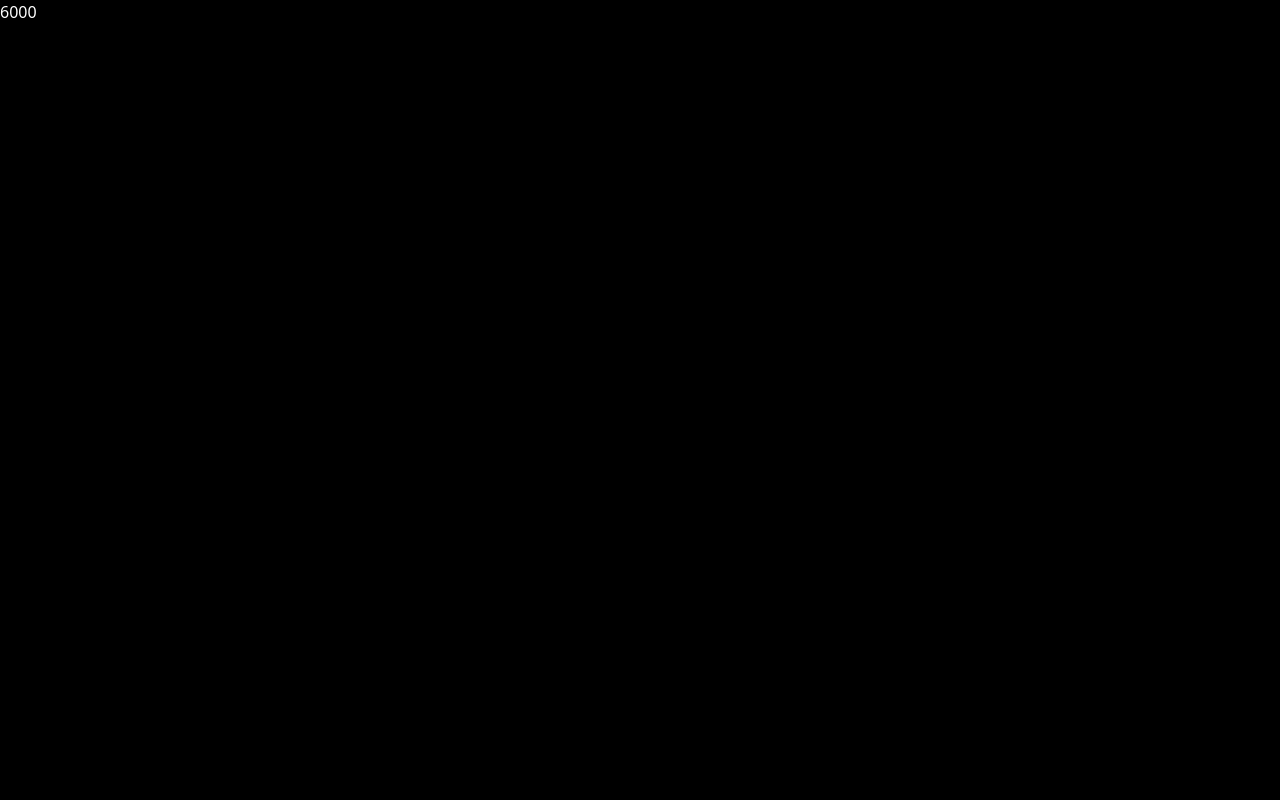
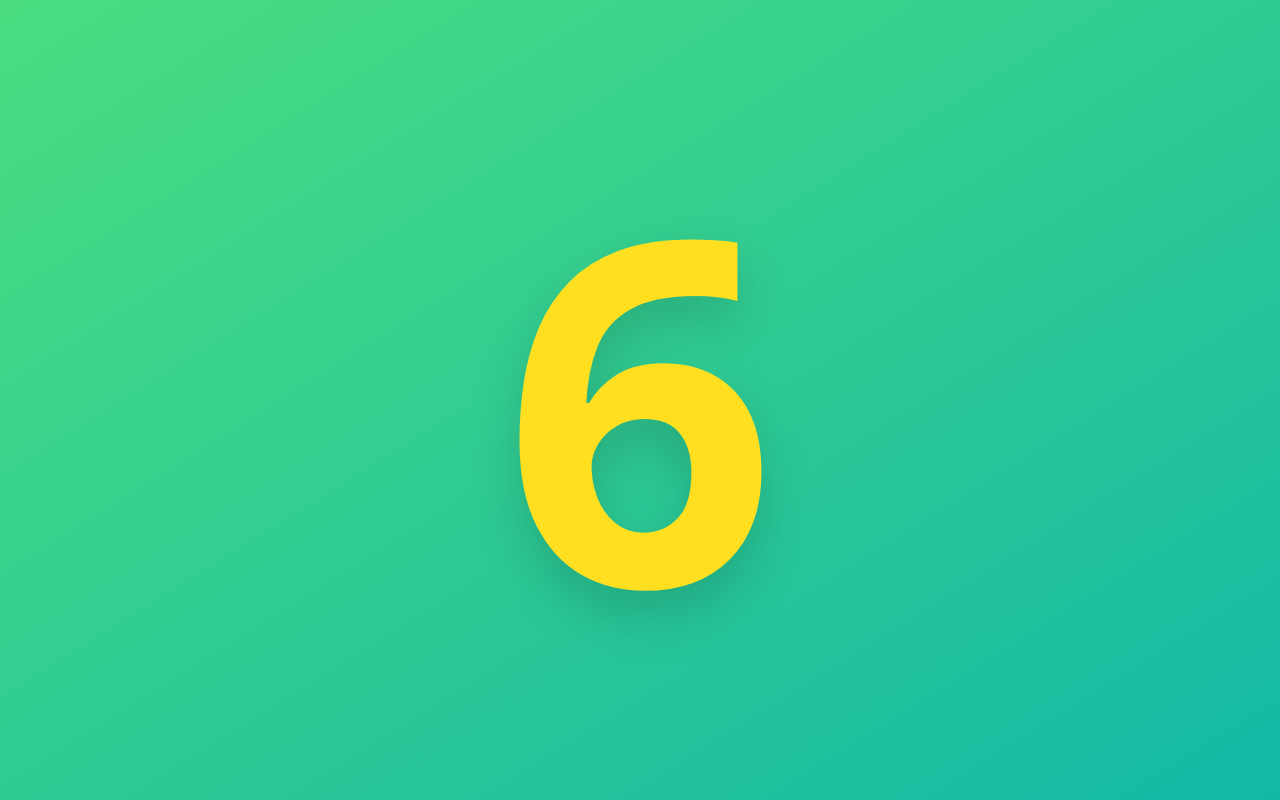
Before and after one commit to 2paperstar/2025-impact-ai-hackathon-screen, a React (Vite) app: page / in a window 1280 px wide. Built offline with nearby package versions, Linux system fonts and the light colour scheme; a web font is replaced by a local one.

Commit message:
feat: countdown

```diff
--- a/src/countdown.tsx
+++ b/src/countdown.tsx
@@ -1,7 +1,50 @@
+import { useEffect, useState } from "react";
+import { motion, AnimatePresence } from "motion/react";
+
+const colorCombinations = [
+  { from: "#7C3AED", to: "#3B82F6" }, // purple to blue
+  { from: "#EC4899", to: "#FB923C" }, // pink to orange
+  { from: "#4ADE80", to: "#14B8A6" }, // green to teal
+  { from: "#EF4444", to: "#FBBF24" }, // red to yellow
+  { from: "#6366F1", to: "#A78BFA" }, // indigo to purple
+];
+
 export const Countdown = ({ time }: { time: number }) => {
+  const [isVisible, setIsVisible] = useState(true);
+  const [colorIndex, setColorIndex] = useState(0);
+
+  useEffect(() => {
+    setIsVisible(false);
+    setColorIndex((prev) => (prev + 1) % colorCombinations.length);
+    const timer = setTimeout(() => setIsVisible(true), 50);
+    return () => clearTimeout(timer);
+  }, [time]);
+
+  const currentColors = colorCombinations[colorIndex];
+
   return (
-    <div className="fixed inset-0 bg-black text-white">
-      <div>{time}</div>
-    </div>
+    <motion.div
+      initial={false}
+      animate={{
+        background: `linear-gradient(to bottom right, ${currentColors.from}, ${currentColors.to})`,
+      }}
+      transition={{ duration: 0.2, ease: "easeInOut" }}
+      className="fixed inset-0 text-yellow-300 flex items-center justify-center"
+    >
+      <AnimatePresence mode="wait">
+        {isVisible && (
+          <motion.div
+            key={time}
+            initial={{ opacity: 0, scale: 0.5 }}
+            animate={{ opacity: 1, scale: 1 }}
+            exit={{ opacity: 0, scale: 0.5 }}
+            transition={{ duration: 0.1 }}
+            className="text-[480px] font-bold drop-shadow-2xl"
+          >
+            {Math.floor(time / 1000)}
+          </motion.div>
+        )}
+      </AnimatePresence>
+    </motion.div>
   );
 };
```
